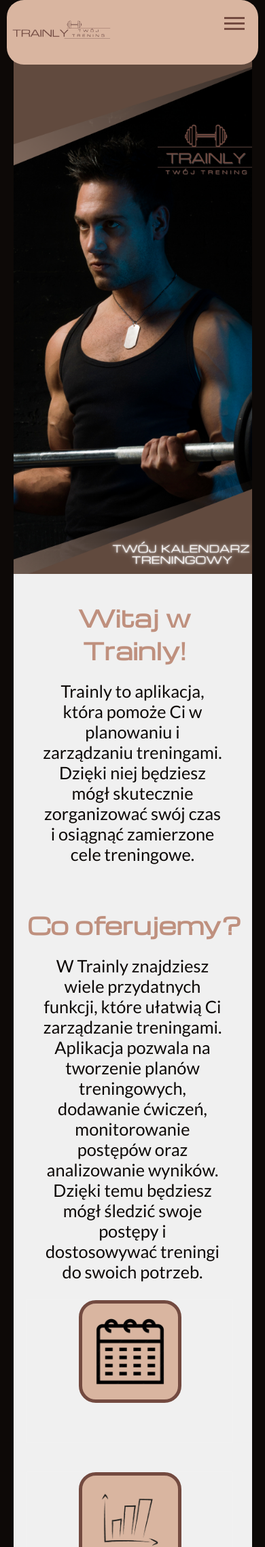
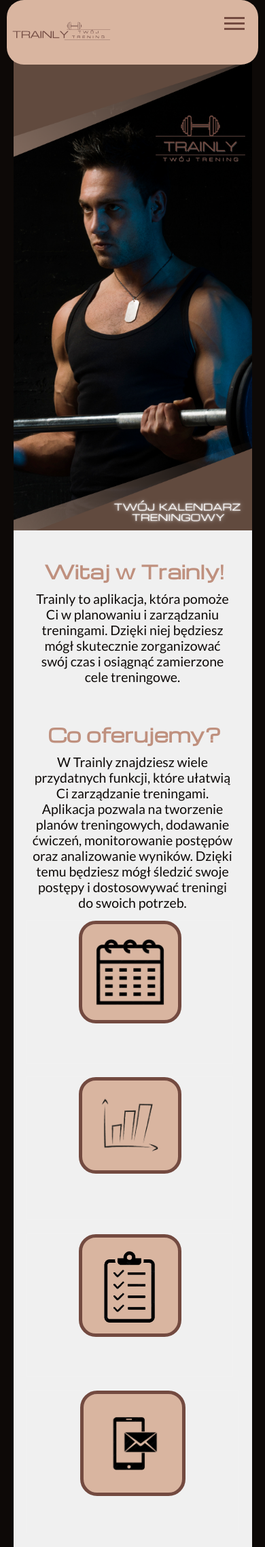
Before and after one commit to Radzio310/Trainly---your-training, a PHP site: page / in a window 390 px wide; the page is wider, and only the part inside the window is pictured. Shown: the top 2275 px of that part at 68% size. Run offline with PHP 8.4, Linux system fonts and the light colour scheme.

Commit message:
media query smartfony oparte na view width

```diff
--- a/style.css
+++ b/style.css
@@ -372,6 +372,11 @@
 /* Media query dla tabletów */
 
 @media only screen and (max-width: 1024px) {
+}
+
+/* Media query dla smartfonów */
+
+@media only screen and (max-width: 600px) {
   * {
     margin: 0;
     padding: 0;
@@ -387,31 +392,31 @@
     margin-left: 5vw;
   }
   header {
-    font-size: 3vh;
+    font-size: 3vw;
     width: 95vw;
     left: 2.5vw;
   }
   h2 {
-    font-size: 4vh;
+    font-size: 7vw;
     text-align: center;
-    margin-bottom: 2.5vh;
+    margin-bottom: 2.5vw;
     width: 100%;
     margin-left: -2.5vw;
   }
   p {
-    font-size: 3vh;
-    width: 85%;
-    margin-left: 7.5%;
-    margin-bottom: 3vh;
+    font-size: 5vw;
+    width: 95%;
+    margin-left: 2.5%;
+    margin-bottom: 3.5vw;
     text-align: center;
   }
   .menu ul li {
     width: 100%;
-    font-size: 3vh;
+    font-size: 4vw;
   }
   .hero {
-    margin-top: 10vh;
-    height: 90vh;
+    margin-top: 20vw;
+    height: 180vw;
     width: auto;
     background-image: url("Graphics/Trainly_mobile_hero.png");
     background-position: center;
@@ -432,116 +437,23 @@
   }
   .flip-card {
     width: 100%;
-    margin-bottom: 5vh;
+    margin-bottom: 5vw;
   }
   .flip-card h2 {
-    font-size: 4vh;
+    font-size: 5vw;
   }
   .flip-card p {
-    font-size: 2vh;
+    font-size: 4vw;
   }
   #how_to_start {
-    margin-top: 5vh;
+    margin-top: 5vw;
   }
   .button {
     font-size: 4vw;
     width: 65%;
   }
   footer {
-    font-size: 3vh;
-    margin-left: 2.5vw;
-  }
-  footer .logo {
-    margin-left: 2vw;
-  }
-  .icon {
-    height: auto;
-    width: 10vw;
-    margin: 0;
-    margin-top: 25%;
-  }
-}
-
-/* Media query dla smartfonów */
-
-@media only screen and (max-width: 600px) {
-  * {
-    margin: 0;
-    padding: 0;
-    box-sizing: border-box;
-  }
-  body {
-    left: 0;
-    max-width: 600px;
-    overflow-x: hidden;
-  }
-  main {
-    width: 90vw;
-    margin-left: 5vw;
-  }
-  header {
-    font-size: 3vh;
-    width: 95vw;
-    left: 2.5vw;
-  }
-  h2 {
-    font-size: 4vh;
-    text-align: center;
-    margin-bottom: 2.5vh;
-    width: 100%;
-    margin-left: -2.5vw;
-  }
-  p {
-    font-size: 3vh;
-    width: 85%;
-    margin-left: 7.5%;
-    margin-bottom: 3vh;
-    text-align: center;
-  }
-  .menu ul li {
-    width: 100%;
-    font-size: 3vh;
-  }
-  .hero {
-    margin-top: 10vh;
-    height: 90vh;
-    width: auto;
-    background-image: url("Graphics/Trainly_mobile_hero.png");
-    background-position: center;
-    background-size: cover;
-  }
-  .logo {
-    width: 40%;
-  }
-  .photos {
-    flex-direction: column;
-  }
-  .flip-card-front img {
-    border: 5px solid #734a40;
-    width: 50%;
-    padding: 5%;
-    border-radius: 25px;
-    background-color: #d9b5a0;
-  }
-  .flip-card {
-    width: 100%;
-    margin-bottom: 5vh;
-  }
-  .flip-card h2 {
-    font-size: 4vh;
-  }
-  .flip-card p {
-    font-size: 2vh;
-  }
-  #how_to_start {
-    margin-top: 5vh;
-  }
-  .button {
     font-size: 4vw;
-    width: 65%;
-  }
-  footer {
-    font-size: 3vh;
     margin-left: 2.5vw;
   }
   footer .logo {
```
